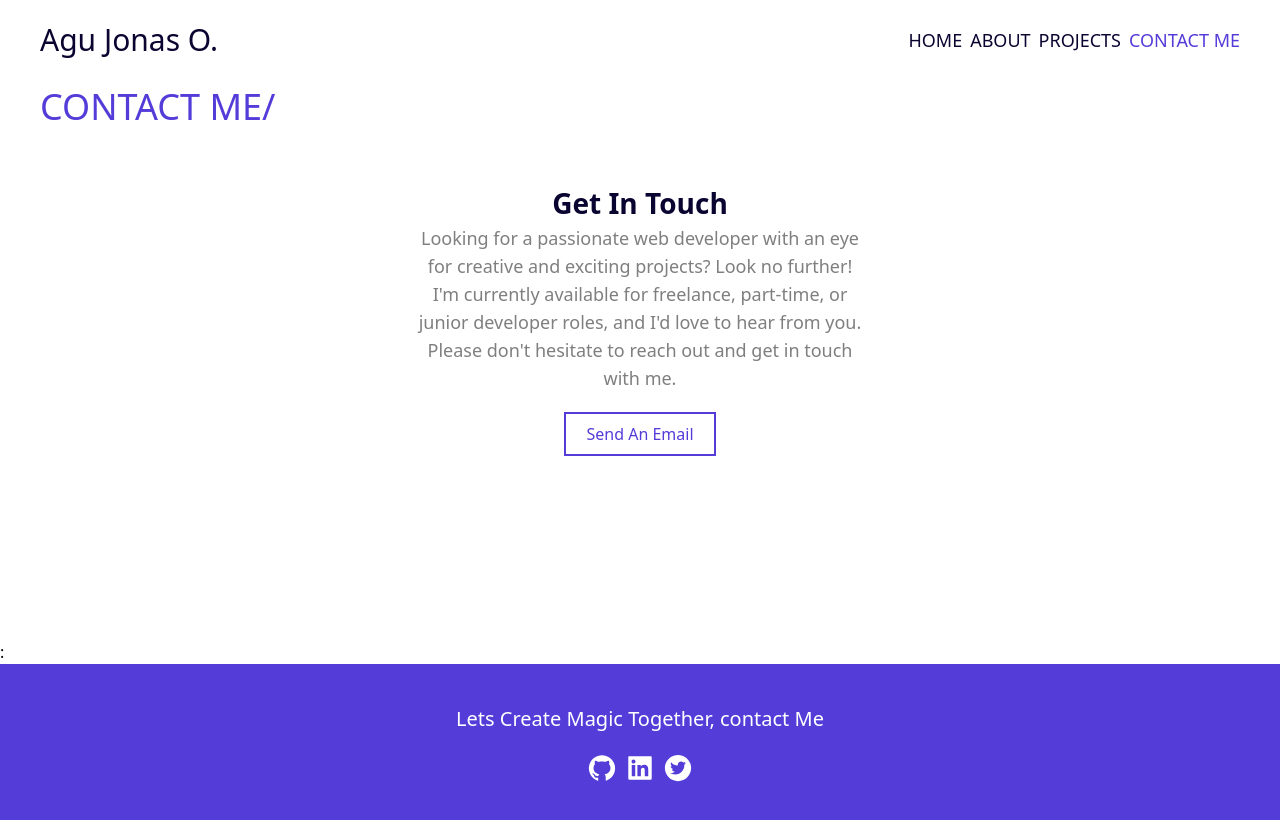
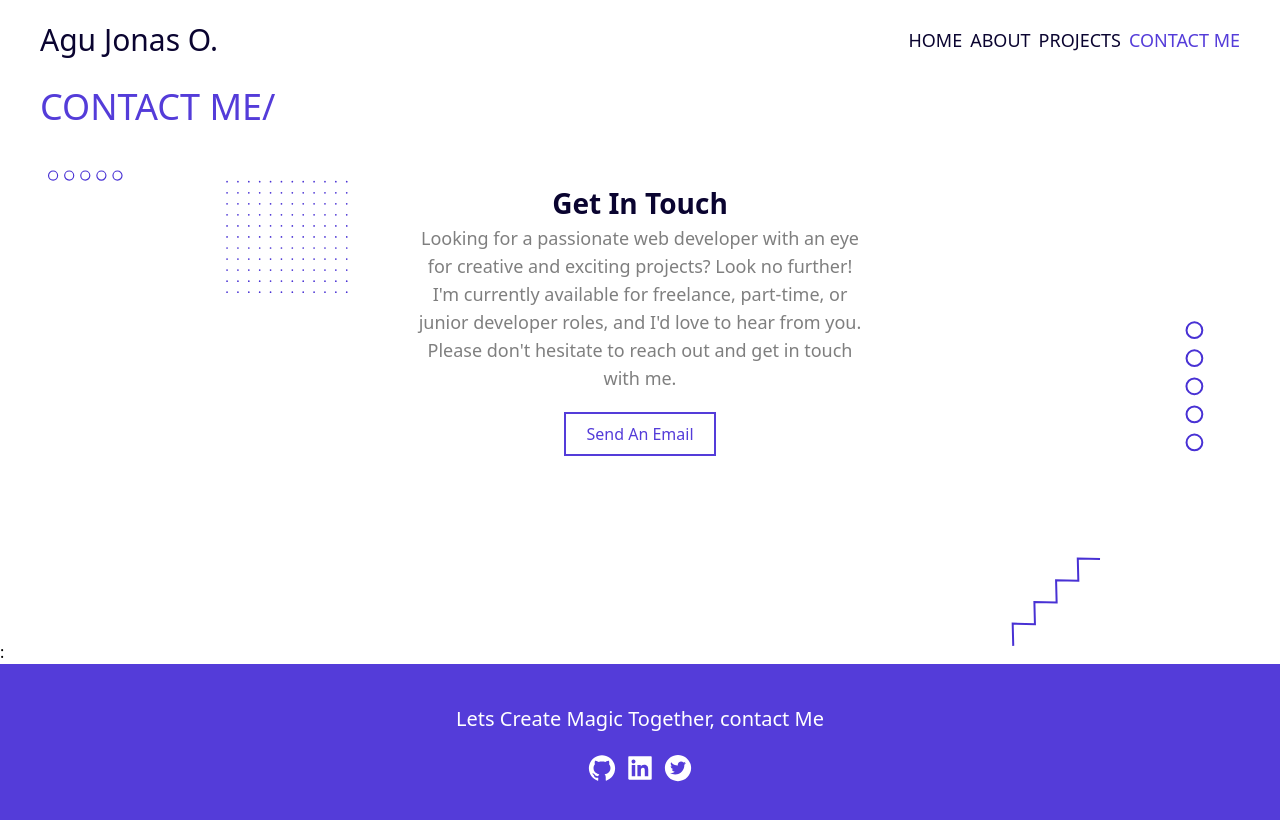
Before and after one commit to AJonastech/portfolio, a React (Create React App) app: page /contact in a window 1280 px wide. Shown: the top 820 px of the page. Built offline with nearby package versions, Linux system fonts and the light colour scheme.

Commit message:
Refactored existing code

```diff
--- a/src/Components/ContactMe.jsx
+++ b/src/Components/ContactMe.jsx
@@ -1,10 +1,13 @@
 import Nav from "./Navbar/Nav";
-
+import grid from "../assets/Images/grid-dot.svg"
+import zigzag from "../assets/Images/newIllustravtion.svg"
 function ContactMe() {
   return (
     <div>
       <Nav>
-        <section className="h-[70vh]">
+        <section className="h-[70vh] relative">
+        <img className='absolute  top-[90px] w-[25%] left-2   ' src={grid} alt=""/>
+              <img className=" absolute  right-[-30px] bottom-[60px] hidden md:block md:w-20% rotate-90 " src={zigzag} alt=""/>
           <h1 className='text-[28px] md:text-[36px] text-purple  mb-12  '>CONTACT ME/</h1>
           <h2 className="text-center text-darkBlue text-[28px] font-bold">Get In Touch</h2>
           <p className="text-gray w-full max-w-[450px] mx-auto text-lg text-center mb-5">
--- a/src/Components/Hero.jsx
+++ b/src/Components/Hero.jsx
@@ -12,6 +12,7 @@ import {
 import Typed from 'typed.js';
 import { Link } from 'react-router-dom';
 import grid from "../assets/Images/grid-dot.svg"
+import zigzag from "../assets/Images/newIllustravtion.svg"
 function Hero() {
 
 
@@ -33,7 +34,8 @@ function Hero() {
         <div>
           <section className="flex relative bg-[#fff] flex-col md:flex-row w-full h-[80vh]">
 
-              <img className='absolute sm:hidden top-[52px] w-[60%] right-2 md:top-3 md:right-[45%] md:w-[30%]' src={grid} alt=""/>
+              <img className='absolute  top-[52px] w-[60%] right-2 md:top-3 md:right-[50%] md:w-[30%]' src={grid} alt=""/>
+              <img className=" absolute  right-[-30px] bottom-8 hidden md:block md:w-20% rotate-90 " src={zigzag} alt=""/>
 
             <motion.div initial={{opacity: 0}} animate={{opacity:1}} transition={{delay:0.6}} className="basis-1/2  flex flex-col md:justify-center">
               <motion.p initial={{opacity:0.8, y:30}} animate={{opacity:1, y:0}} transition={{delay:0.7}}  className="md:text-3xl  text-2xl md:pt-0 pt-5 text-darkBlue mb-1 font-medium ">
```
Also changed, not shown: src/assets/Images/newIllustravtion.svg (added).
